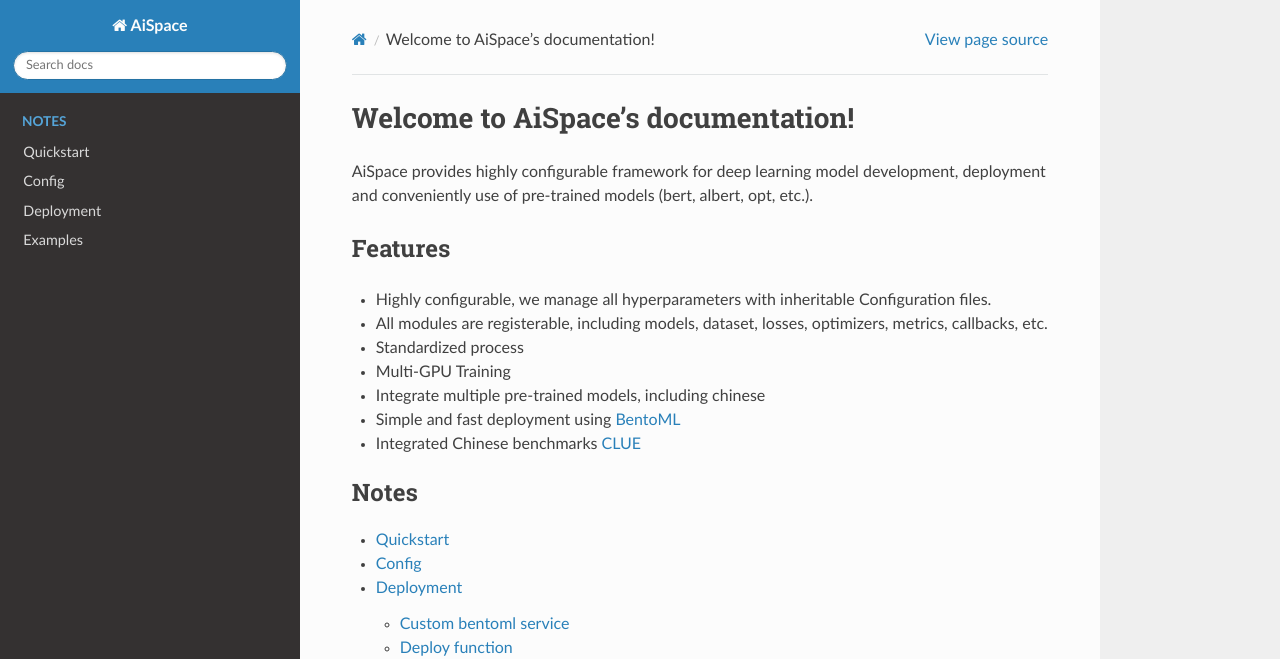
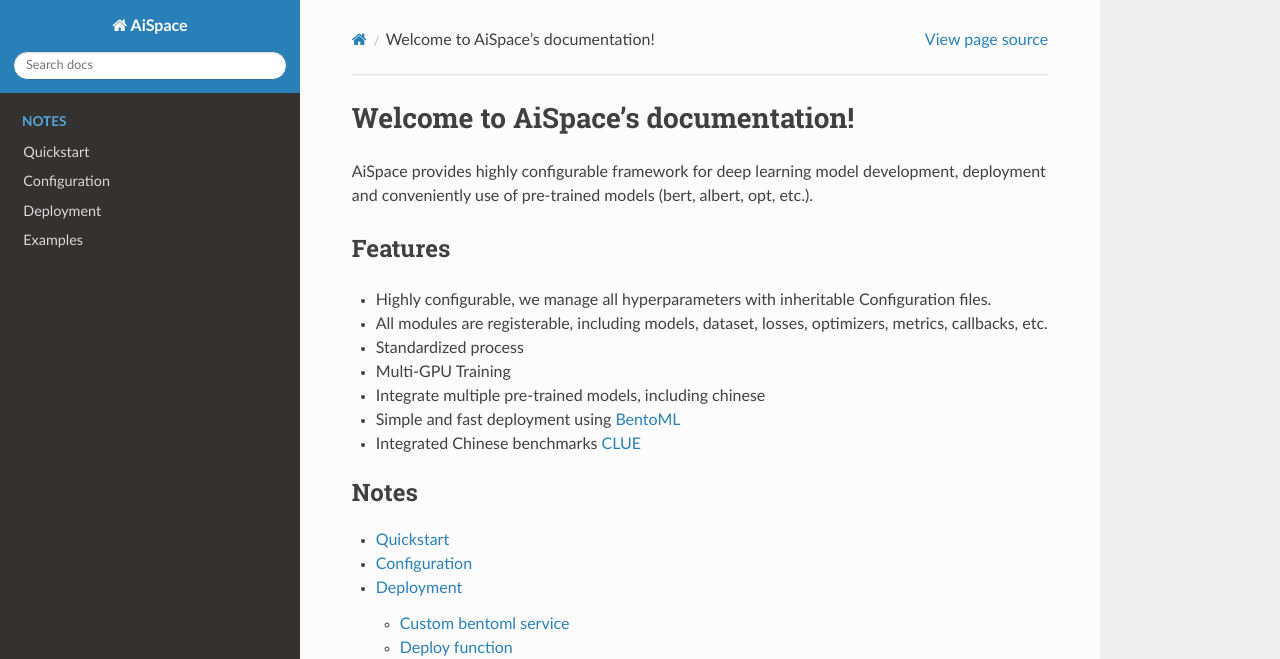
Before and after one commit to yingyuankai/AiSpace, a Sphinx documentation site: the page built from docs/source/index.rst, in a window 1280 px wide and 1066 px high. Shown: the top 659 px of the window. Built offline with Sphinx 7.4.7 and the Read the Docs theme 2.0.0, drawn with Linux system fonts in a browser that asks for light colours.

Commit message:
fix bugs

```diff
--- a/docs/source/config.md
+++ /dev/null
@@ -1 +0,0 @@
-# Config
--- /dev/null
+++ b/docs/source/configuration.md
@@ -0,0 +1 @@
+# Configuration
--- a/docs/source/index.rst
+++ b/docs/source/index.rst
@@ -25,7 +25,7 @@ Features
    :caption: Notes
 
    quickstart
-   config
+   configuration
    deployment
    examples
 
```
